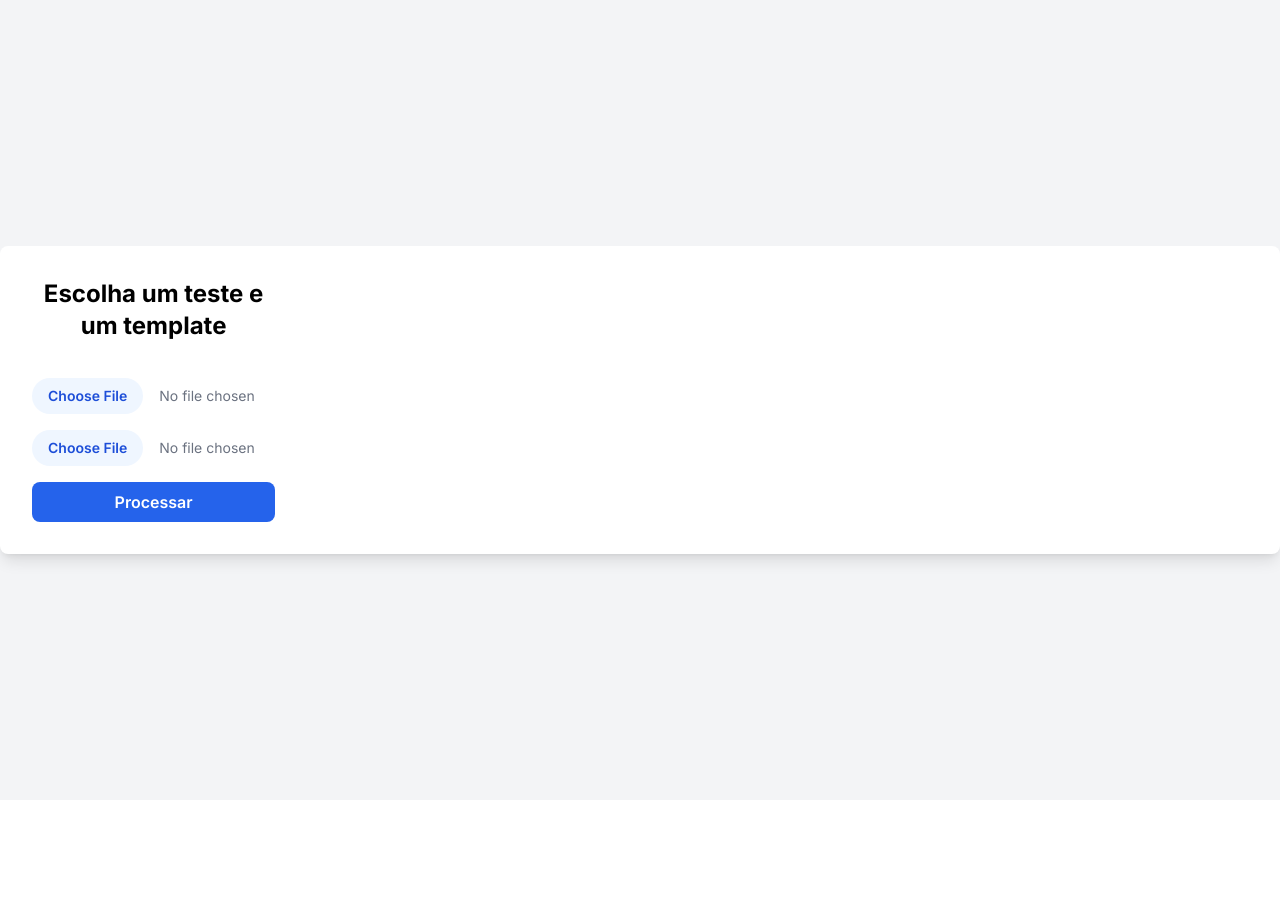
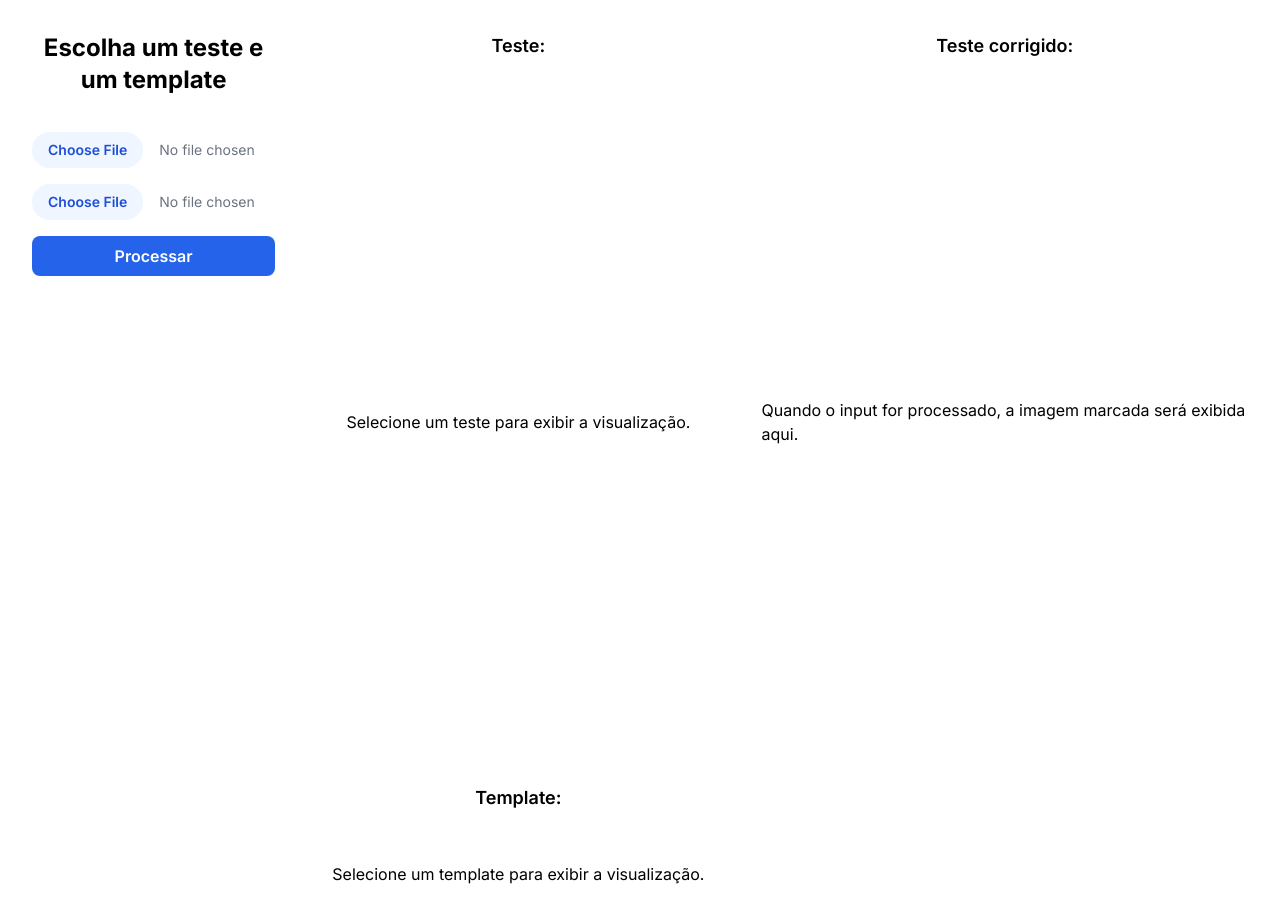
Before and after one commit to vitorcapdeville/psitest-imagem-front, a Next.js app: page / in a window 1280 px wide. Shown: the top 922 px of the page. Before the commit the page ends 800 px from the top, so only its background shows below. Built offline with nearby package versions, Linux system fonts and the light colour scheme.

Commit message:
✨ Ajustar layout antes das imagens serem exibidas.

```diff
--- a/app/page.js
+++ b/app/page.js
@@ -1,4 +1,4 @@
-"use client"; // Ativa o modo client-side para o componente
+"use client";
 
 import React, { useState } from "react";
 import axios from "axios";
@@ -11,7 +11,7 @@ export default function Home() {
   });
   const [editedImage, setEditedImage] = useState(null);
   const [loading, setLoading] = useState(false);
-  const [error, setError] = useState(null); // Estado para gerenciar erros
+  const [error, setError] = useState(null);
   const [previewImages, setPreviewImages] = useState({
     image1: null,
     image2: null,
@@ -27,8 +27,8 @@ export default function Home() {
       ...prevImages,
       [name]: URL.createObjectURL(files[0]),
     }));
-    setEditedImage(null); // Limpa a imagem processada quando um novo arquivo é selecionado
-    setError(null); // Limpa o erro ao selecionar um novo arquivo
+    setEditedImage(null);
+    setError(null);
   };
 
   const handleSubmit = async (event) => {
@@ -41,7 +41,7 @@ export default function Home() {
     formData.append("box_image", selectedFiles.image2);
 
     setLoading(true);
-    setError(null); // Reseta o erro ao começar a requisição
+    setError(null);
 
     try {
       const response = await axios.post(
@@ -54,20 +54,18 @@ export default function Home() {
           responseType: "blob",
         }
       );
-      console.log("Resposta do servidor:", response);
       const imageUrl = URL.createObjectURL(response.data);
       setEditedImage(imageUrl);
     } catch (error) {
       console.error("Erro ao enviar as imagens:", error);
-      setError("Falha ao processar as imagens. Tente novamente."); // Define a mensagem de erro
+      setError("Falha ao processar as imagens. Tente novamente.");
     } finally {
       setLoading(false);
     }
   };
 
   return (
-    <div className="min-h-screen flex items-center justify-center bg-gray-100">
-      <div className="w-full max-w-10xl p-8 bg-white shadow-lg rounded-lg flex">
+    <div className="min-h-screen w-full max-w-10xl p-8 bg-white shadow-lg rounded-lg flex">
       <div className="w-1/5 flex flex-col space-y-3">
         <h2 className="text-2xl font-bold mb-6 text-center">
           Escolha um teste e um template
@@ -89,9 +87,7 @@ export default function Home() {
           />
           <button
             type="submit"
-              disabled={
-                !selectedFiles.image1 || !selectedFiles.image2 || loading
-              }
+            disabled={!selectedFiles.image1 || !selectedFiles.image2 || loading}
             className="w-full py-2 px-4 bg-blue-600 text-white font-semibold rounded-lg hover:bg-blue-700 focus:outline-none focus:ring-2 focus:ring-blue-500 focus:ring-opacity-50"
           >
             {loading ? "Processando..." : "Processar"}
@@ -106,46 +102,57 @@ export default function Home() {
       </div>
 
       <div className="flex flex-col space-y-3 w-2/5 items-center">
+        <h2 className="text-lg font-semibold">Teste:</h2>
+        {!previewImages.image1 && (
+          <div className="flex h-[700px] items-center">
+            <p>Selecione um teste para exibir a visualização.</p>
+          </div>
+        )}
         {previewImages.image1 && (
-            <div>
-              <h2 className="text-lg font-semibold">Teste:</h2>
           <Image
             src={previewImages.image1}
             alt="Imagem carregada 1"
             className="rounded-lg shadow-lg"
-                width={500} // Ajuste conforme necessário
-                height={500} // Ajuste conforme necessário
+            height={500}
+            width={500}
             objectFit="contain"
           />
+        )}
+        <h2 className="text-lg font-semibold">Template:</h2>
+        {!previewImages.image2 && (
+          <div className="flex h-[100px] items-center">
+            <p>Selecione um template para exibir a visualização.</p>
           </div>
         )}
-
         {previewImages.image2 && (
-            <div>
-              <h2 className="text-lg font-semibold">Template:</h2>
           <Image
             src={previewImages.image2}
             alt="Imagem carregada 2"
             className="rounded-lg shadow-lg"
-                width={100} // Ajuste conforme necessário
-                height={100} // Ajuste conforme necessário
+            width={100}
+            height={100}
             objectFit="contain"
           />
-            </div>
         )}
       </div>
 
+      <div className="flex flex-col space-y-3 w-2/5 items-center">
+        <h2 className="text-lg font-semibold">Teste corrigido:</h2>
+        {!editedImage && (
+          <div className="flex h-[700px] items-center">
+            <p>
+              Quando o input for processado, a imagem marcada será exibida aqui.
+            </p>
+          </div>
+        )}
         {editedImage && (
-          <div className="w-2/5 items-center">
-            <h2 className="text-lg font-semibold">Teste corrigido:</h2>
           <Image
             src={editedImage}
             alt="Imagem editada"
             className="rounded-lg shadow-lg"
-              width={500} // Ajuste conforme necessário
-              height={500} // Ajuste conforme necessário
+            width={500}
+            height={500}
           />
-          </div>
         )}
       </div>
     </div>
```
Lines whose indentation alone changed are shown as unchanged.
